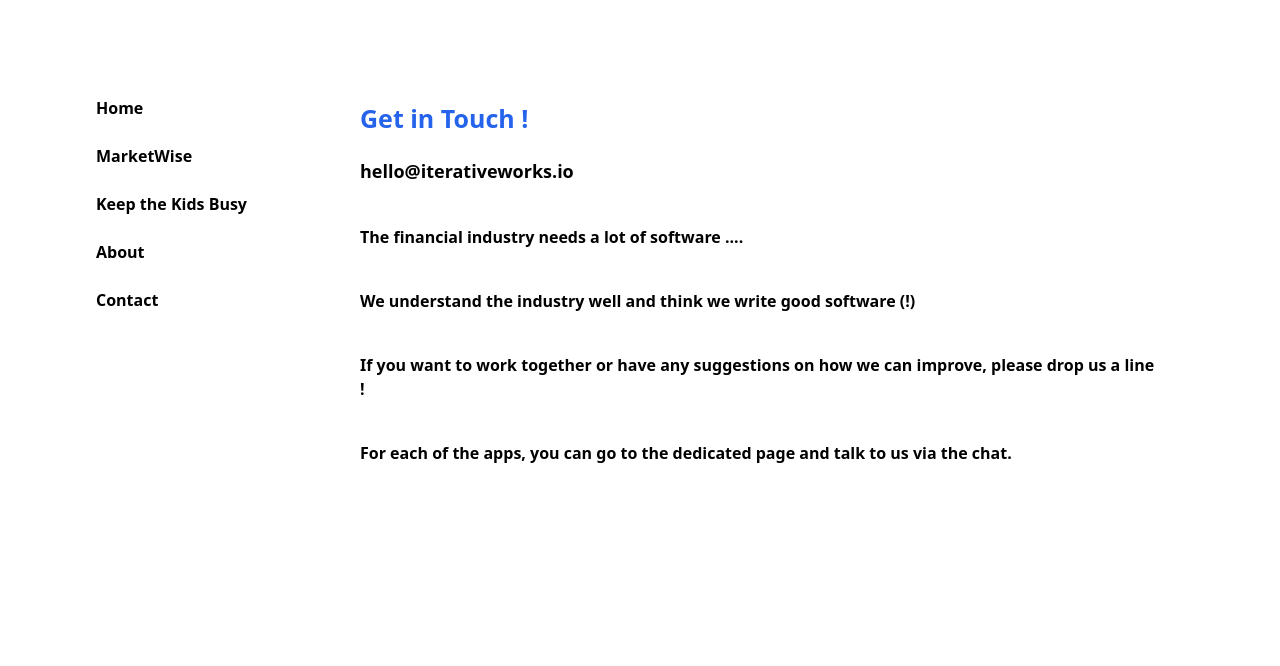
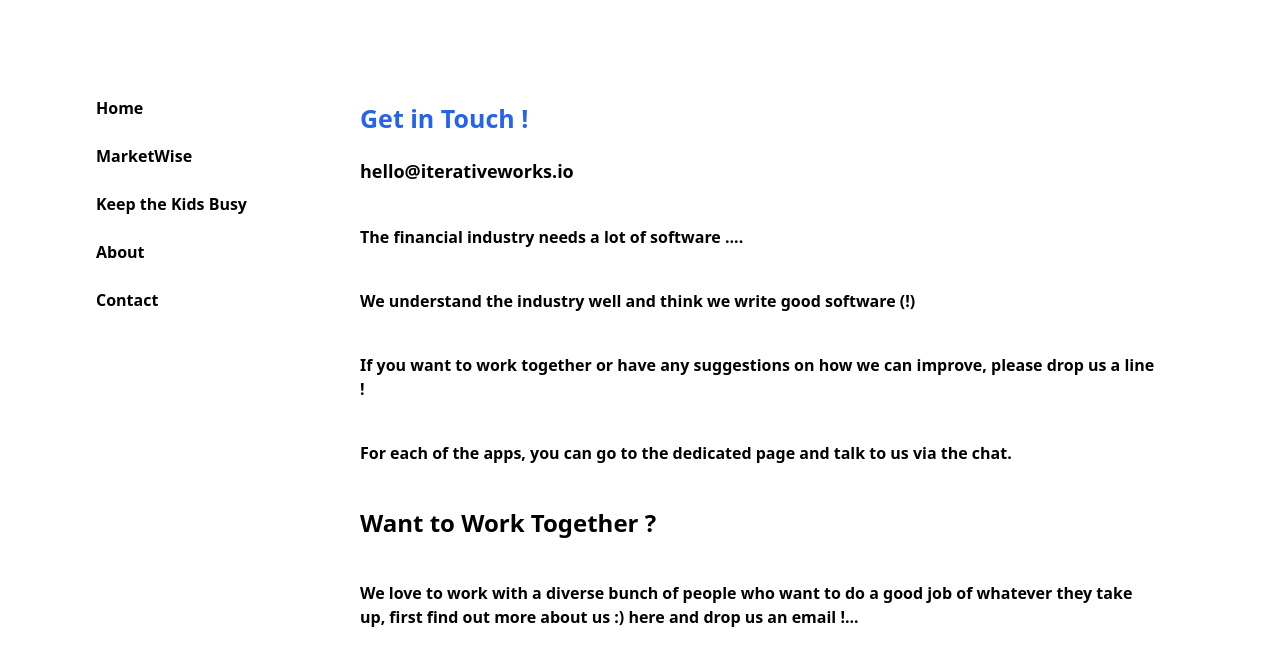
Before and after one commit to mchennupati/iterativeworks, a Next.js app: page /contact in a window 1280 px wide. Shown: the top 666 px of the page. Built offline with nearby package versions, Linux system fonts and the light colour scheme.

Commit message:
modified pages

```diff
--- a/pages/contact.js
+++ b/pages/contact.js
@@ -19,7 +19,9 @@
 
   <p className = "my-5 font-semibold"> For each of the apps, you can go to the dedicated page and talk to us via the chat.</p>
 
+  <h3 className = "my-5 font-semibold text-[24px]"><Link href="/about">Want to Work Together ?</Link></h3>
 
+   <p className = "my-5 font-semibold">We love to work with a diverse bunch of people who want to do a good job of whatever they take up, first find out more about us :) <Link className = 'font-bold text-blue-600' href= "/about"><a>here</a></Link> and drop us an email !...</p>
 
 
 
```
